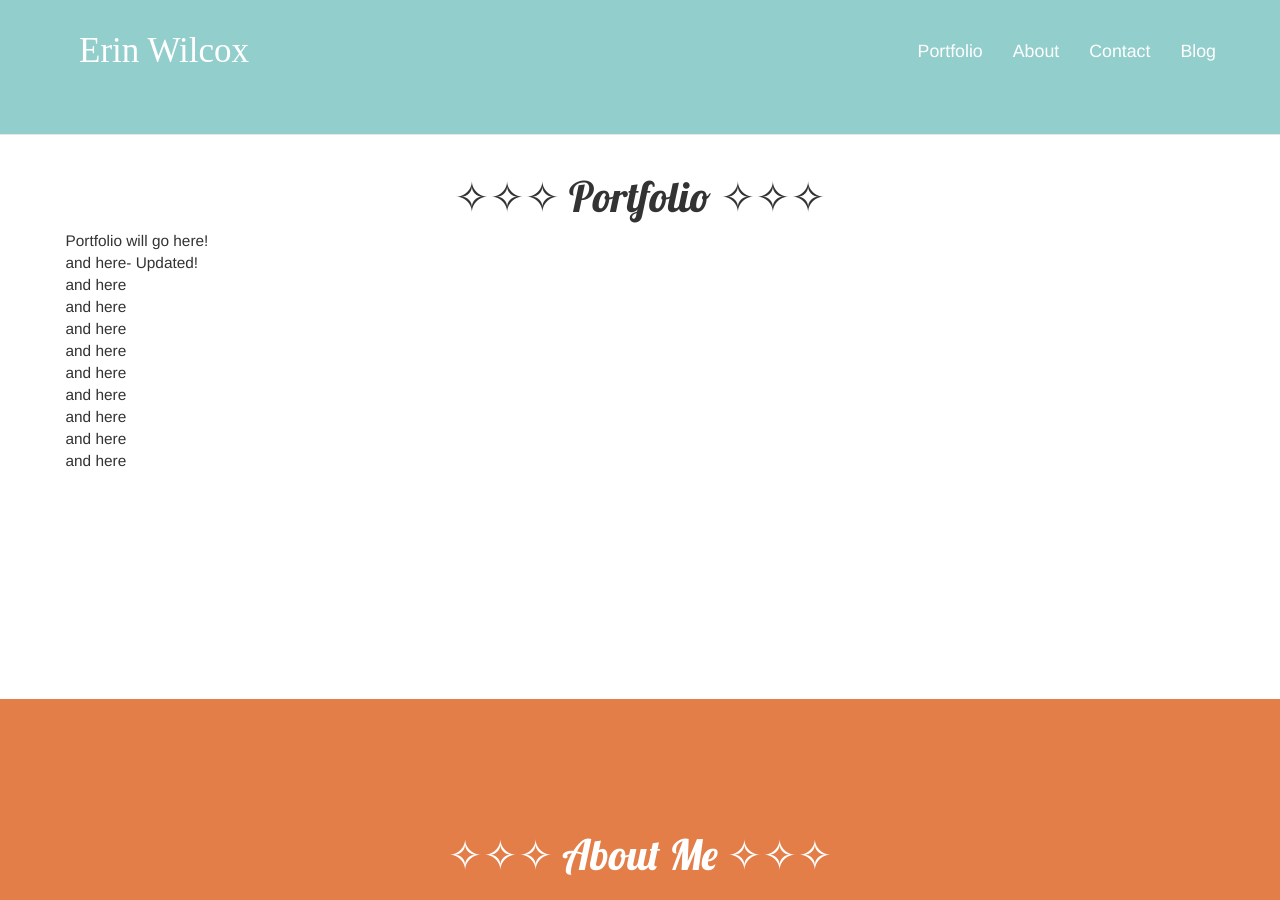
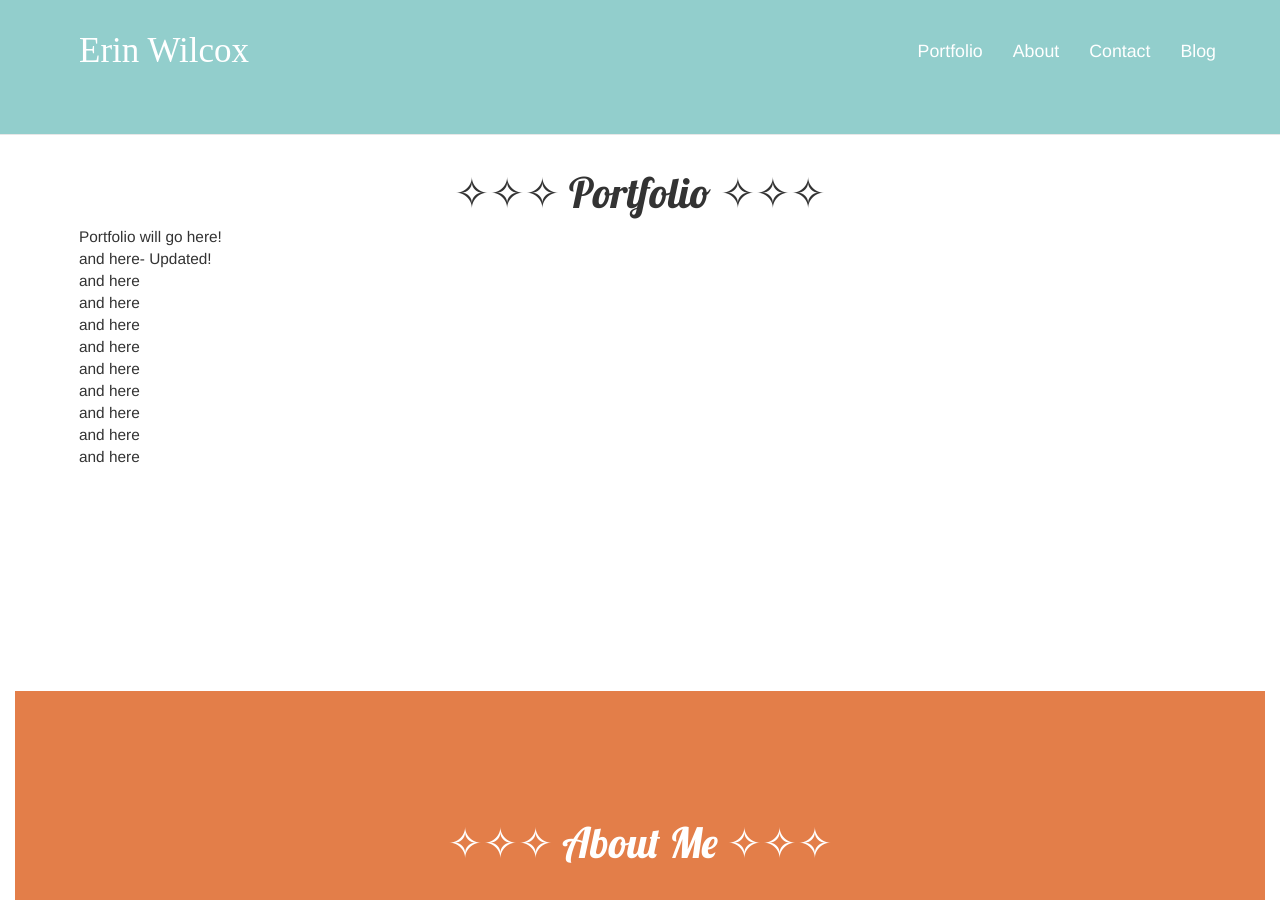
Before and after one commit to brookin8/brookin8.github.io, a Jekyll site: the page built from index.html, in a window 1280 px wide and 900 px high. Built offline with Jekyll 4.4.1, drawn with Linux system fonts in a browser that asks for light colours; nearby versions of some CDN libraries; some web fonts are replaced.

Commit message:
Working with about me width

```diff
--- a/_includes/header.html
+++ b/_includes/header.html
@@ -119,7 +119,7 @@
     <title>{{ page.title }}</title>
   </head>
 
-<body class="index" id="page-top">
+<body class="container" id="page-top" style="width:100%">
 
 <!-- Navigation -->
     <nav class="navbar navbar-default navbar-fixed-top" style="background-color:#92CECC;" id="desktopMenu">
@@ -154,32 +154,3 @@
             </div>
 
     </nav>
-
-
-    <!--<div class="fixed-top" style="width:100%;">
-         <nav class="navbar navbar-default fixed-top" style="background-color:#92CECC;height:15%; width:100%;">
-              <a class ="navbar-brand" style="color:#ffffff; font-family: 'Atomic Age', cursive;" href="/">Erin Wilcox</a>
-              <ul class="nav justify-content-end" style="font-family: 'Open Sans', sans-serif;">
-              <li class ="nav-item"><a class ="nav-link" href="/#portfolio" style ="color:#ffffff;">Portfolio</a></li>
-              <li class ="nav-item"><a class ="nav-link" href="/#about" style ="color:#ffffff;">About</a></li>
-              <li class ="nav-item"><a class ="nav-link" href="/#contact" style ="color:#ffffff;">Contact</a></li>
-              <li class ="nav-item"><a class ="nav-link" href="/blog" style ="color:#ffffff;">Blog</a></li>
-              </ul>
-
-                <button type="button" class="navbar-toggler" data-toggle="collapse" data-target="#myNavbar">
-                  <span class="sr-only"> Toggle Navigation </span>
-                  <span class="icon-bar"></span>
-                  <span class="icon-bar"></span>
-                  <span class="icon-bar"></span>
-                </button>
-              <div class="collapse navbar-collapse" id="myNavbar">
-                <ul class="nav navbar-nav navbar-right">
-                  <li class="active"><a href="/#" style ="color:#ffffff;">Portfolio</a></li>
-                  <li><a href="/#about" style ="color:#ffffff;">About</a></li>
-                  <li><a href="/#contact" style ="color:#ffffff;">Contact</a></li>
-                  <li><a href="/#blog" style ="color:#ffffff;">Blog</a></li>
-                </ul>
-              </div>
-            </div>
-        </nav>
-      </div> -->
--- a/index.html
+++ b/index.html
@@ -28,8 +28,8 @@ permalink: /
 				</div>
 		</section>
 
-		<section id ="about">
-			<div class ="container" style="background-color:#E37E49;color:white;margin-top:17%; width:100%;">
+		<section id ="about" style="width:100%;margin-left:auto;margin-right:auto;">
+			<div class ="container" style="background-color:#E37E49;color:white;margin-top:17%; width:100%;margin-left:auto;margin-right:auto;">
 					<div class="row">
 						<div class = "col-xs-12" style="text-align:center;">
 							<h1 style="text-align:center;font-family: 'Lobster', cursive; padding-top:9%;">&#10023;&#10023;&#10023;  About Me  &#10023;&#10023;&#10023;</h1>
```
